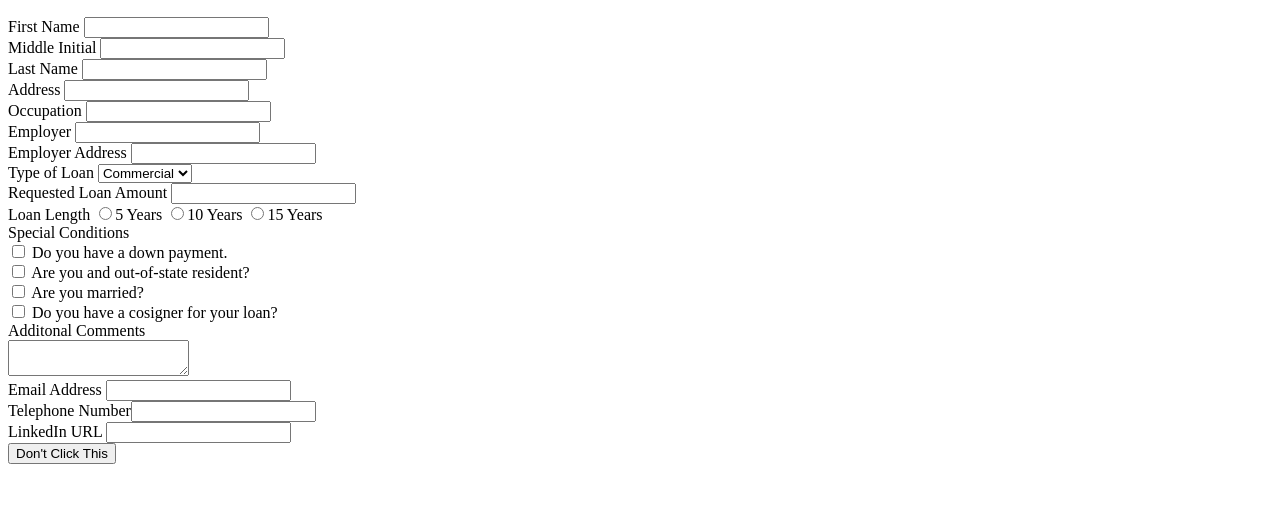
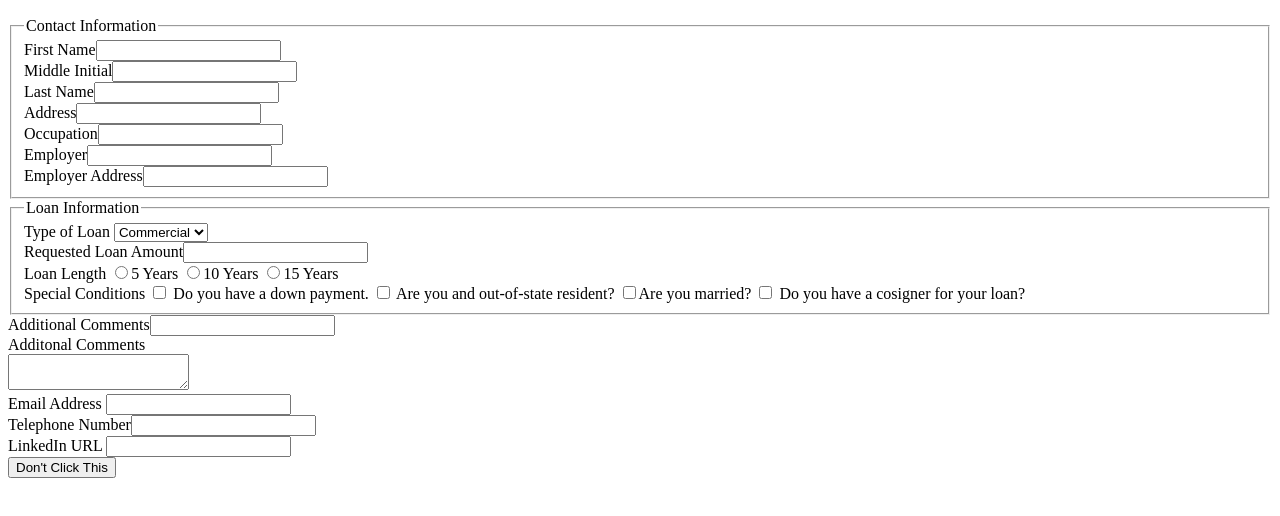
Before and after one commit to Wisbell/html_exercise_bank_form, a plain HTML site: page index.html in a window 1280 px wide. Shown: the part 110-626 px from the top of the page. Drawn offline with Linux system fonts and the light colour scheme.

Commit message:
Fixed most of the form code, almost completed with appropiate tags

```diff
--- a/index.html
+++ b/index.html
@@ -6,40 +6,65 @@
 </head>
 <body>
 	<header>
-		<h1>The Big Bank</h1>
+		<h1>And Its Gone! Bank</h1>
 		<h2 id="motto">Give us your money . . . And its gone!</h2>
 	</header>
 
 
 	<form action="#" method="post">
-		<span>First Name </span><input type="text" name="first_name"><br>
-		<span>Middle Initial </span><input type="text" name="middle_name"><br>
-		<span>Last Name </span><input type="text" name="last_name"><br>
-		<span>Address </span><input type="text" name="address"><br>
-		<span>Occupation </span><input type="text" name="occupation"><br>
-		<span>Employer </span><input type="text" name="employer"><br>
-		<span>Employer Address </span><input type="text" name="employer_address"><br>
-		<span>Type of Loan </span>
+
+		<fieldset>
+			<legend>Contact Information</legend>
+
+			<label for="first">First Name<input type="text" name="first_name" id="first"></label><br>
+
+			<label for="middle">Middle Initial<input type="text" name="first_name" id="middle"></label><br>
+
+			<label for="last">Last Name<input type="text" name="first_name" id="last"></label><br>
+
+			<label for="last">Address<input type="text" name="first_name" id="last"></label><br>
+
+			<label for="last">Occupation<input type="text" name="first_name" id="last"></label><br>
+
+			<label for="last">Employer<input type="text" name="first_name" id="last"></label><br>
+
+			<label for="last">Employer Address<input type="text" name="first_name" id="last"></label><br>
+
+		</fieldset>
+
+		<fieldset>
+			<legend>Loan Information</legend>
+
+			<label>Type of Loan</label>
 			<select>
 				<option value="commercial">Commercial</option>
 				<option value="real_estate">Real Estate</option>
 				<option value="personal">Personal</option>
 				<option value="mortgage">Mortgage</option>
 			</select><br>
-		<span>Requested Loan Amount </span><input type="text" name="requested_amount"><br>
-		<span>Loan Length</span>
-		<input type="radio" name="loan_length" value="five_years"><span>5 Years</span>
-		<input type="radio" name="loan_length" value="ten_years"><span>10 Years</span>
-		<input type="radio" name="loan_length" value="fifteen_years"><span>15 Years</span><br>
-		<span>Special Conditions</span><br>
-		<input type="checkbox" name="conditions" value="down_payment">
-		<span>Do you have a down payment.</span><br>
-		<input type="checkbox" name="conditions" value="out_of_state">
-		<span>Are you and out-of-state resident?</span><br>
-		<input type="checkbox" name="conditions" value="married">
-		<span>Are you married?</span><br>
-		<input type="checkbox" name="conditions" value="cosigner">
-		<span>Do you have a cosigner for your loan?</span><br>
+
+			<label for="last">Requested Loan Amount<input type="text" name="first_name" id="last"></label><br>
+
+			<label>Loan Length</label>
+			<label><input type="radio" name="loan_length" value="five_years" id="loan_length">5 Years</label>
+			<label><input type="radio" name="loan_length" value="ten_years" id="loan_length">10 Years</label>
+			<label><input type="radio" name="loan_length" value="fifteen_years" id="loan_length">15 Years</label><br>
+
+			<label>Special Conditions</label>
+			<input type="checkbox" name="conditions" value="down_payment" id="down_payment"> <label for="down_payment">Do you have a down payment.</label>
+			<input type="checkbox" name="conditions" value="out_of_state" id="out_of_state"> <label for="out_of_state">Are you and out-of-state resident?</label>
+			<input type="checkbox" name="conditions" value="married" id="married"><label for="married">Are you married?</label>
+			<input type="checkbox" name="conditions" value="cosigner" id="cosigner"> <label for="cosigner">Do you have a cosigner for your loan?</label>
+
+
+
+		</fieldset>
+
+
+
+		<div>Additional Comments<input type="text" name="first_name"></div>
+
+
 		<span>Additonal Comments</span><br>
 		<textarea name="comments"></textarea><br>
 		<span>Email Address </span><input type="text" name="email_address"><br>
```
Lines whose indentation alone changed are shown as unchanged.
